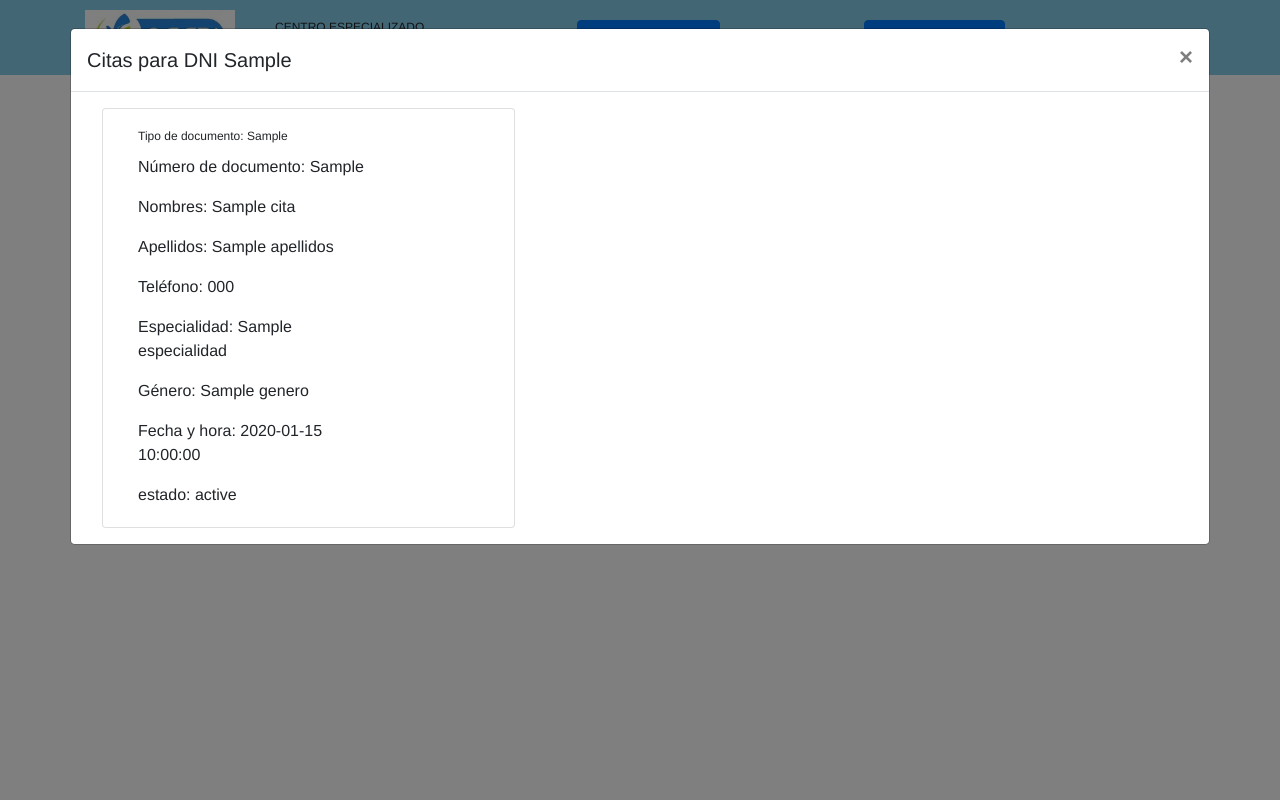
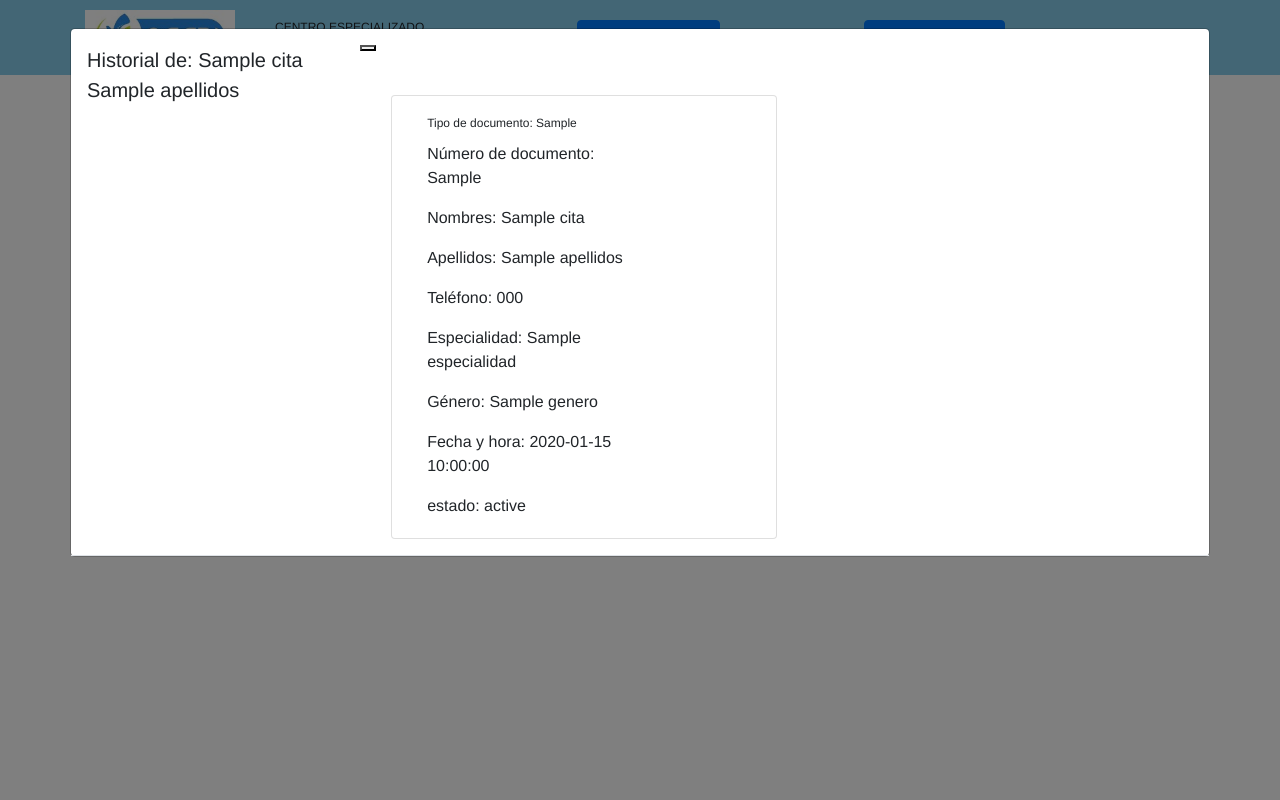
Before and after one commit to bh4ndu/ceeri, a Laravel app: template resources/views/historial.blade.php in a window 1280 px wide, after a click that opens the changed part. Run offline with Laravel 9, Linux system fonts and the light colour scheme; the template is opened without the code that fills it: most values are stand-ins (such as "Sample title", 1, 10 or a date in 2020); some libraries are stand-ins or nearby versions.

Commit message:
historial completo

```diff
--- a/public/agenda.css
+++ b/public/agenda.css
@@ -36,7 +36,6 @@ body {
 
 .card {
   display: inline-block;
-  /* Opcional: Agrega márgenes, relleno u otros estilos según sea necesario */
-  margin-right: 10px; /* Espacio entre objetos en línea */
-  margin-top: 80px; /* Espacio debajo de los objetos */
+  margin-right: 10px;
+  margin-top: 80px;
 }
--- a/public/historial.css
+++ b/public/historial.css
@@ -2,6 +2,7 @@
 
 body {
     font-family:'Franklin Gothic Medium', 'Arial Narrow', Arial, sans-serif;
+    margin-top: 100px;
   }
 
   .logo {
@@ -29,3 +30,14 @@ body {
     color: white;
     text-decoration: none;
 }
+
+.history {
+  margin-top: 30px;
+  height: 50px;
+  font-size: 20px;
+}
+
+.card {
+  display: inline-block;
+  margin-top: 50px;
+}
--- a/resources/views/historial.blade.php
+++ b/resources/views/historial.blade.php
@@ -54,7 +54,7 @@
         @endforeach
 
         @foreach ($citasPorDocumento as $numero_documento => $citasDocumento)
-        <button type="button" class="btn btn-primary" data-toggle="modal" data-target="#modal-{{ $numero_documento }}">
+        <button type="button" class="btn btn-primary history" data-toggle="modal" data-target="#modal-{{ $numero_documento }}">
             {{$citasDocumento[0]->nombres}} {{$citasDocumento[0]->apellidos}} (DNI: {{ $numero_documento }})
         </button>
 
@@ -62,18 +62,15 @@
             <div class="modal fade" id="modal-{{ $numero_documento }}" tabindex="-1" role="dialog" aria-labelledby="modalLabel-{{ $numero_documento }}" aria-hidden="true">
                 <div class="modal-dialog modal-xl">
                     <div class="modal-content">
-                        <div class="modal-header">
-                            <h5 class="modal-title" id="modalLabel-{{ $numero_documento }}">Citas para DNI {{ $numero_documento }}</h5>
-                            <button type="button" class="close" data-dismiss="modal" aria-label="Cerrar">
-                                <span aria-hidden="true">&times;</span>
+                        <div class="modal-header ">
+                            <h5 class="modal-title" id="modalLabel-{{ $numero_documento }}">Historial de: {{ $citasDocumento[0]->nombres }} {{ $citasDocumento[0]->apellidos }}</h5>
+                            <button class="elemento" type="button" class="close" data-dismiss="modal" aria-label="Cerrar">
                             </button>
-                        </div>
-                        <div class="modal-body">
                             <section class="container">
                                 <div class="row">
                                     @foreach ($citasDocumento as $cita)
                                         <div class="col-md-8 cita">
-                                            <div class="card col-md-7">
+                                            <div class="card col-md-9">
                                                 <div class="card-body col-md-9">
                                                     <!-- Aquí muestras los detalles de cada cita -->
                                                     <h3 class="card-title">Tipo de documento: {{ $cita->tipo_documento }}</h3>
--- a/resources/views/principal.blade.php
+++ b/resources/views/principal.blade.php
@@ -50,6 +50,9 @@
                     </li>
                     <li class="nav-item">
                         <a class="nav-link" href="/reserva" >Reserva</a>
+                    </li>
+                    <li class="nav-item">
+                        <a class="nav-link" href="/agenda" >agenda</a>
                     </li>
                 </ul>
             </div>
```
